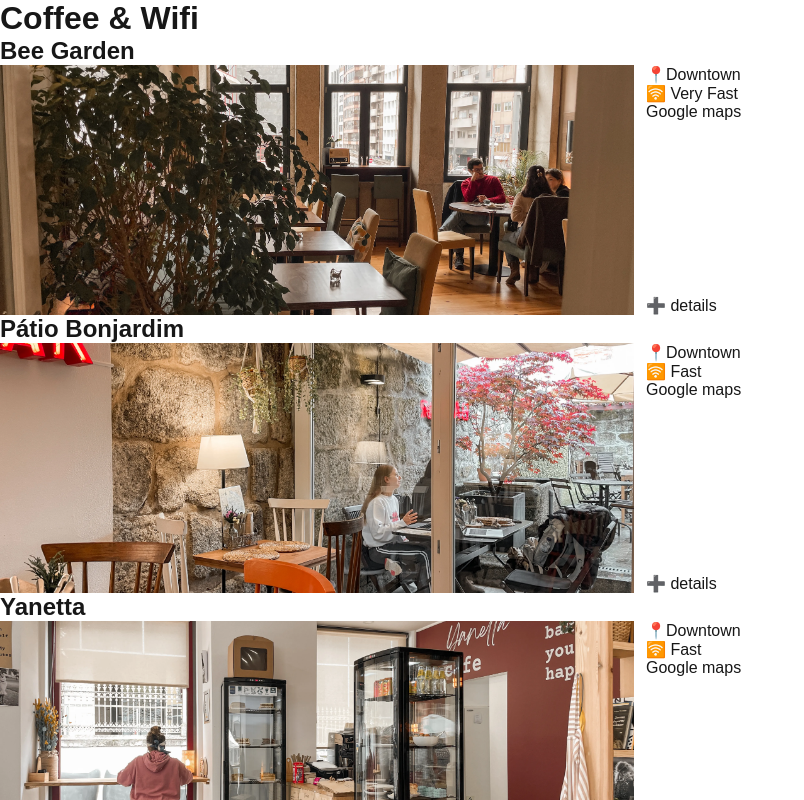
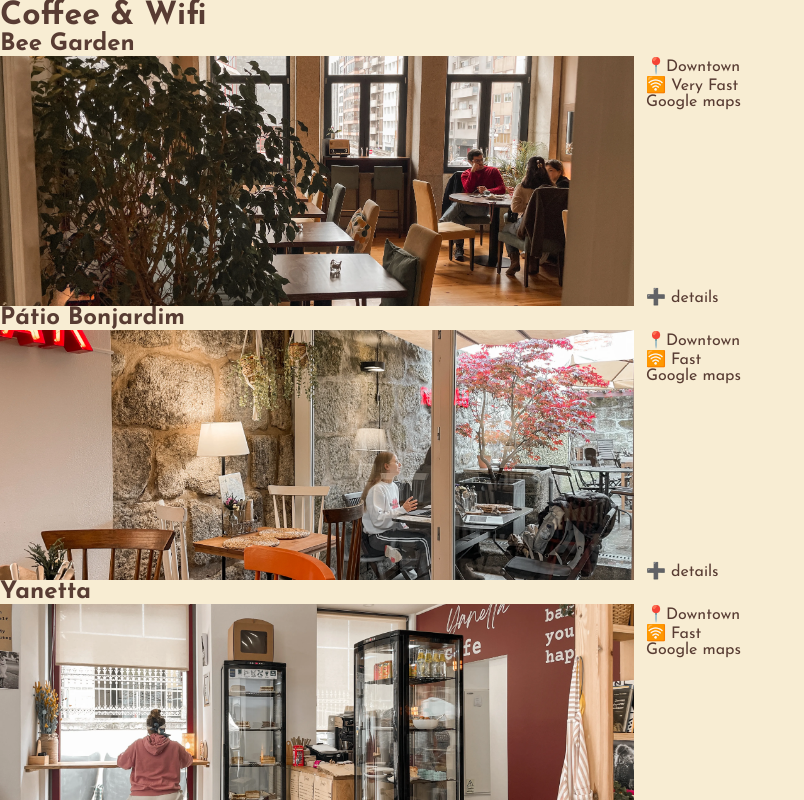
Before and after one commit to inesoaresilva/coffee-wifi, a Next.js app: page / in a window 1280 px wide. Shown: the top 800 px of the page, without its empty margins (0-804 px from the left). Built offline with nearby package versions, Linux system fonts and the light colour scheme.

Commit message:
style: add theme colors, fonts and metadata

```diff
--- a/src/app/globals.css
+++ b/src/app/globals.css
@@ -1,12 +1,18 @@
 :root {
-  --background: #ffffff;
-  --foreground: #171717;
+  --text: #583c33;
+  --background: #f8edd3;
+  --primary: #283a53;
+  --secondary: #61778f;
+  --accent: #aba073;
 }
 
 @media (prefers-color-scheme: dark) {
   :root {
-    --background: #0a0a0a;
-    --foreground: #ededed;
+    --text: #f1dba7;
+    --background: #2c2107;
+    --primary: #acbed7;
+    --secondary: #70869e;
+    --accent: #8c8154;
   }
 }
 
@@ -17,9 +23,9 @@ body {
 }
 
 body {
-  color: var(--foreground);
+  color: var(--text);
   background: var(--background);
-  font-family: Arial, Helvetica, sans-serif;
+  font-family: var(--font-josefin), sans-serif;
   -webkit-font-smoothing: antialiased;
   -moz-osx-font-smoothing: grayscale;
 }
--- a/src/app/layout.tsx
+++ b/src/app/layout.tsx
@@ -1,20 +1,36 @@
 import type { Metadata } from 'next'
-import { Geist, Geist_Mono } from 'next/font/google'
+import { Josefin_Sans, Yeseva_One } from 'next/font/google'
 import './globals.css'
 
-const geistSans = Geist({
-  variable: '--font-geist-sans',
+const josefinSans = Josefin_Sans({
+  variable: '--font-josefin',
   subsets: ['latin'],
+  display: 'swap',
 })
 
-const geistMono = Geist_Mono({
-  variable: '--font-geist-mono',
+const yesevaOne = Yeseva_One({
   subsets: ['latin'],
+  variable: '--font-yeseva',
+  weight: '400',
+  display: 'swap',
 })
 
 export const metadata: Metadata = {
-  title: 'Create Next App',
-  description: 'Generated by create next app',
+  title: 'Coffee & Wifi',
+  description:
+    'A curated guide to the best cafés for remote work — with great coffee, good vibes, and strong wifi.',
+  keywords: [
+    'remote work',
+    'coffee shops',
+    'cafés',
+    'wifi',
+    'coworking',
+    'digital nomad',
+    'Porto',
+    'best cafes',
+  ],
+  authors: [{ name: 'Inês Silva' }],
+  creator: 'Inês Silva',
 }
 
 export default function RootLayout({
@@ -24,7 +40,7 @@ export default function RootLayout({
 }>) {
   return (
     <html lang="en">
-      <body className={`${geistSans.variable} ${geistMono.variable}`}>
+      <body className={`${josefinSans.variable} ${yesevaOne.variable}`}>
         {children}
       </body>
     </html>
```
